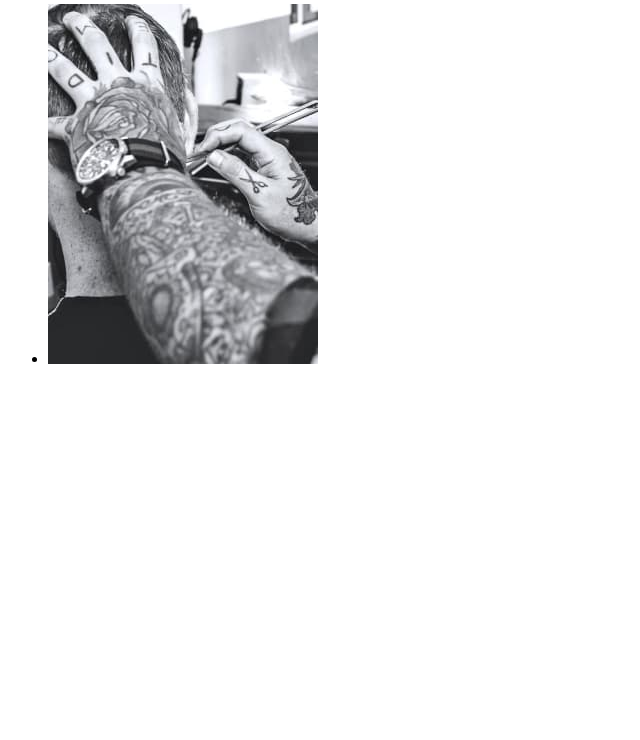
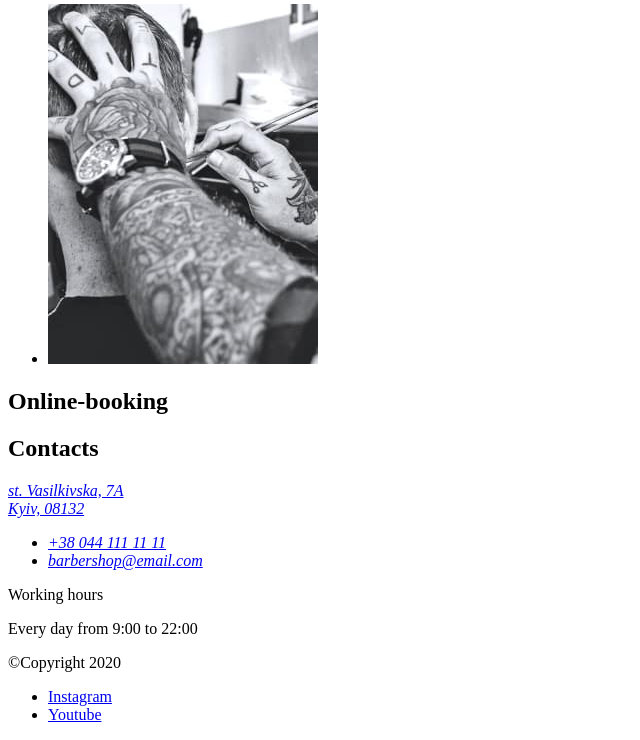
Before and after one commit to Liuddmyla/Barbershop, a plain HTML site: page index.html in a window 1280 px wide. Shown: the part 5290-6030 px from the top of the page, without its empty margins (0-640 px from the left). Before the commit the page ends 5674 px from the top, so only its background shows below. Drawn offline with Linux system fonts and the light colour scheme.

Commit message:
html finish

```diff
--- a/index.html
+++ b/index.html
@@ -177,7 +177,30 @@
         <li><img src="./images/portfolio-4.jpg" alt="Barbers" width="270" height="360"></li>
       </ul>
     </section>
+    <!--Section Online-booking-->
+    <section>
+      <h2>Online-booking</h2>
+    </section>
+    <!--Section Contacts-->
+    <section>
+      <h2>Contacts</h2>
+      <address>
+        <a href="https://goo.gl/maps/NWzhvcHoCaAMEMKV7" target="_blank" rel="noopener noreferrer nofollow">st. Vasilkivska, 7A <br/> Kyiv, 08132</a>
+        <ul>
+          <li><a href="tel:+380441111111">+38 044 111 11 11</a></li>
+          <li><a href="mailto:barbershop@email.com">barbershop@email.com</a></li>
+        </ul>
+      </address>
+      <p>Working hours</p>
+      <p>Every day from 9:00 to 22:00</p>
+    </section>
    </main>
-   <footer></footer>
+   <footer>
+    <p>&#169;Copyright 2020</p>
+    <ul>
+      <li><a href="#" target="_blank" rel="noopener noreferrer nofollow">Instagram</a></li>
+      <li><a href="#" target="_blank" rel="noopener noreferrer nofollow">Youtube</a></li>
+    </ul>
+   </footer>
 </body>
 </html>
```
